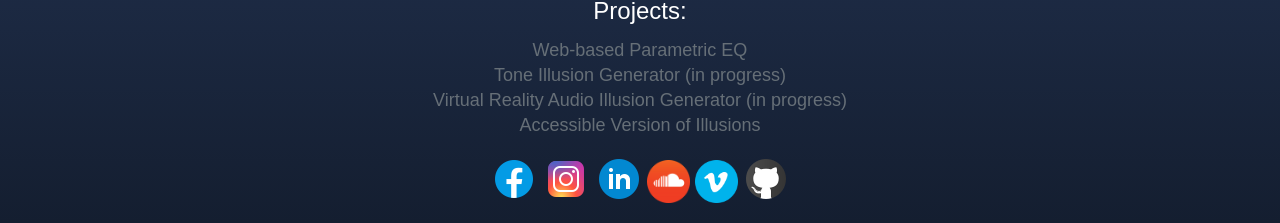
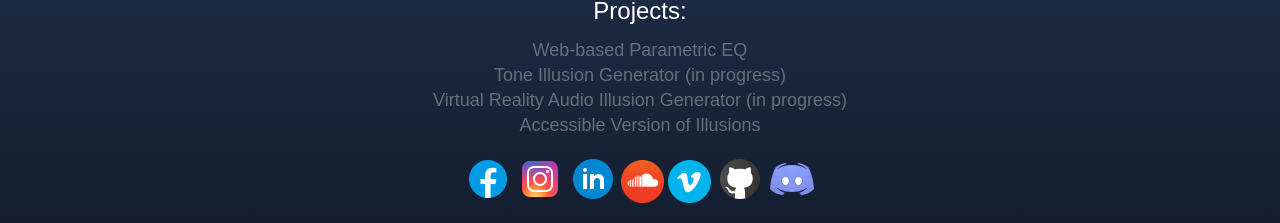
Before and after one commit to drush92/drush92.github.io, a plain HTML site: page index.html in a window 1280 px wide. Shown: the part 722-945 px from the top of the page. Drawn offline with Linux system fonts and the light colour scheme.

```diff
--- a/index.html
+++ b/index.html
@@ -37,6 +37,7 @@
 				<a href="https://soundcloud.com/danielrushsounddesign" target="_blank"><img src="img/soundcloudico.png" width="43" height="43"  alt="SoundCloud" class="socialMedia"></a>
 				<a href="https://vimeo.com/user111763959" target="_blank"><img src="img/vimeoico.png" width="43" height="43" alt="Vimeo" class="socialMedia"></a>
 				<a href="https://github.com/drush92" target="_blank"><img src="img/githubico.png" alt="GitHub" class="socialMedia"></a>
+				<a href="https://discordapp.com/users/e30ydj#6096" target="_blank"><img src="img/discordico.png" alt="Discord" class="socialMedia"></a>
 			  </p>
 		</div>
 	</div>
```
Also changed, not shown: img/discordico.png (added).
